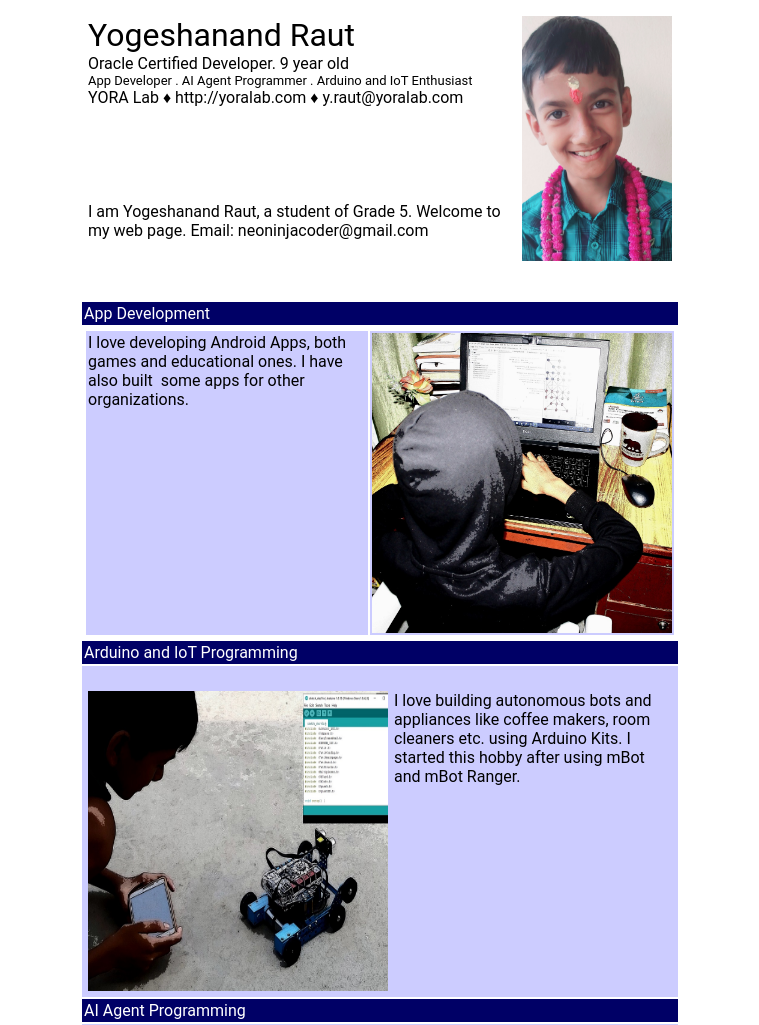
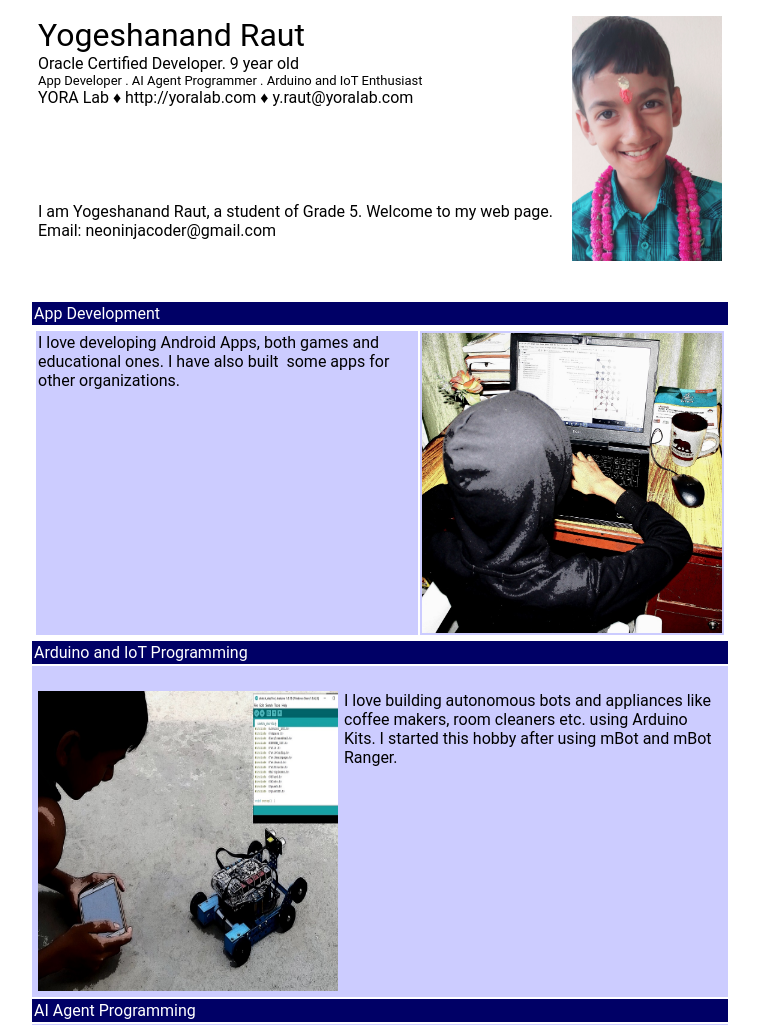
Before and after one commit to neoninjacoder/github.io, a plain HTML site: page index.html in a window 1280 px wide. Shown: the top 1025 px of the page, without its empty margins (260-1019 px from the left). Drawn offline with Linux system fonts and the light colour scheme.

Commit message:
Update index.html

```diff
--- a/index.html
+++ b/index.html
@@ -1,22 +1,18 @@
-<!DOCTYPE HTML PUBLIC "-//W3C//DTD HTML 4.01 Transitional//EN">
 <html>
 <head>
 <meta http-equiv="content-type" content="text/html; charset=UTF-8">
 <style>
 
 body {
-    font-family: 'Roboto';font-size: 22px;
+font-family: 'Roboto';
 }
 
-table {
-width: 100%;
-max-width: 600px;
-min-width: 500px;
-}
 
 .center {
 margin-left: auto;
 margin-right: auto;
+width: 100%;
+max-width: 700px;
 }
 </style>
 <title>YORA</title>
@@ -97,23 +93,6 @@ min-width: 500px;
 <td valign="top" bgcolor="#000066"><font color="#ffffff">Arduino
 and
 
-
-
-
-
-
-
-
-
-
-
-
-
-
-
-
-
-
 IoT Programming</font><br>
 </td>
 </tr>
```
Lines whose indentation alone changed are shown as unchanged.
